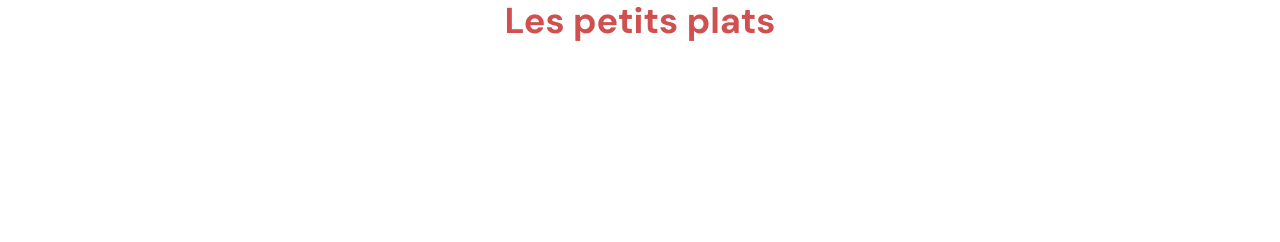
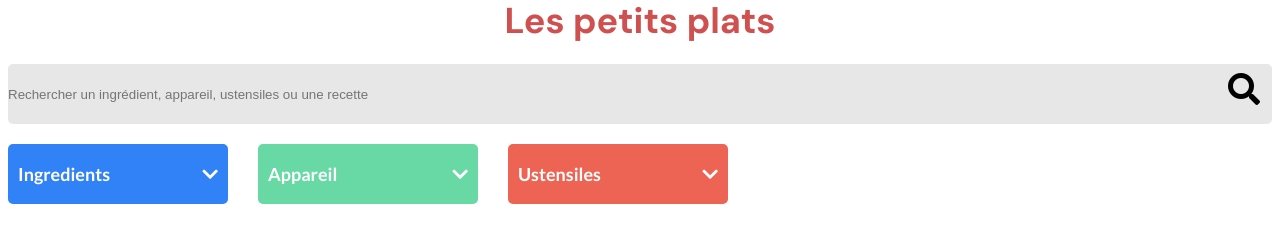
Before and after one commit to CathelineOnceUponATime/CathelineGrappin_7_09112021, a website: page index.html in a window 1280 px wide. Shown: the part 62-304 px from the top of the page. Drawn offline with Linux system fonts and the light colour scheme.

Commit message:
Rajout filtres et input

```diff
--- a/Sass/Components/_filtres.scss
+++ b/Sass/Components/_filtres.scss
@@ -0,0 +1,45 @@
+.groupe-filtre {
+    display: flex;
+    flex-direction: row;
+    margin-top: 20px;
+    font-family: 'Lato';
+    font-weight: bolder;
+    font-size: 18px;
+}
+.filtre{
+    padding: 10px;
+    width: 200px;
+    height: 40px;
+    color: white;
+    margin-right: 30px;
+    display: flex;
+    flex-direction: row;
+    justify-content: space-between;
+    align-items: center;
+    border-radius: 5px;
+    .fleche{
+        .fa-chevron-up {
+            display: none;
+        }
+        .fa-chevron-down {
+            display: initial;
+        }
+        &:active{
+            .fa-chevron-up {
+                display: initial;
+            }
+            .fa-chevron-down {
+                display: none;
+            }
+        }
+    }
+    &--ingredient{
+        background-color: $couleur-filtre-bleu;
+    }
+    &--appareil{
+        background-color: $couleur-filtre-vert;
+    }
+    &--ustensile{
+        background-color: $couleur-filtre-rouge;
+    }
+}
--- a/Sass/Pages/_accueil.scss
+++ b/Sass/Pages/_accueil.scss
@@ -0,0 +1,15 @@
+input {
+    margin-top: 20px;
+    padding: 10px 0px;
+    width: 100%;
+    height: 40px;
+    background-color: $couleur-fond;
+    border: none;
+    position: relative;
+    border-radius: 5px;
+}
+.fa-search {
+    position: absolute;
+    right: 20px;
+    top: 135px;
+}
--- a/Sass/Utils/_variables.scss
+++ b/Sass/Utils/_variables.scss
@@ -1 +1,5 @@
 $couleur-primaire : rgba(208, 79, 79, 1);
+$couleur-fond : rgba(231, 231, 231, 1);
+$couleur-filtre-bleu: rgba(50, 130, 247, 1);
+$couleur-filtre-vert: rgba(104, 217, 164, 1);
+$couleur-filtre-rouge: rgba(237, 100, 84, 1);
--- a/index.html
+++ b/index.html
@@ -21,6 +21,39 @@
 			<a><img src="./images/logo/Logo.svg" alt="logo Les Petits Plats"></a>
 			<p class="logo">Les petits plats</p>
 		</header>
+            <form>
+                <input type="text" name="barre-recherche" minlength="3" placeholder="Rechercher un ingrédient, appareil, ustensiles ou une recette">
+                <i class="fas fa-search fa-2x"></i>
+                <div class="groupe-filtre">
+                    <a>
+                        <div class="filtre filtre--ingredient">
+                            <p> Ingredients </p>
+                            <div class="fleche">
+                                <i class="fas fa-chevron-down"></i>
+                                <i class="fas fa-chevron-up"></i>
+                            </div>
+                        </div>
+                    </a>
+                    <a>
+                        <div class="filtre filtre--appareil">
+                            <p> Appareil </p>
+                            <div class="fleche">
+                                <i class="fas fa-chevron-down"></i>
+                                <i class="fas fa-chevron-up"></i>
+                            </div>
+                        </div>
+                    </a>
+                    <a>
+                        <div class="filtre filtre--ustensile">
+                            <p> Ustensiles </p>
+                            <div class="fleche">
+                                <i class="fas fa-chevron-down"></i>
+                                <i class="fas fa-chevron-up"></i>
+                            </div>
+                        </div>
+                    </a>
+                </div>
+            </form>
 		<footer>
 
 		</footer>
```
Also changed, not shown: css/style.css, 1 other file. Lines whose indentation alone changed are shown as unchanged.
